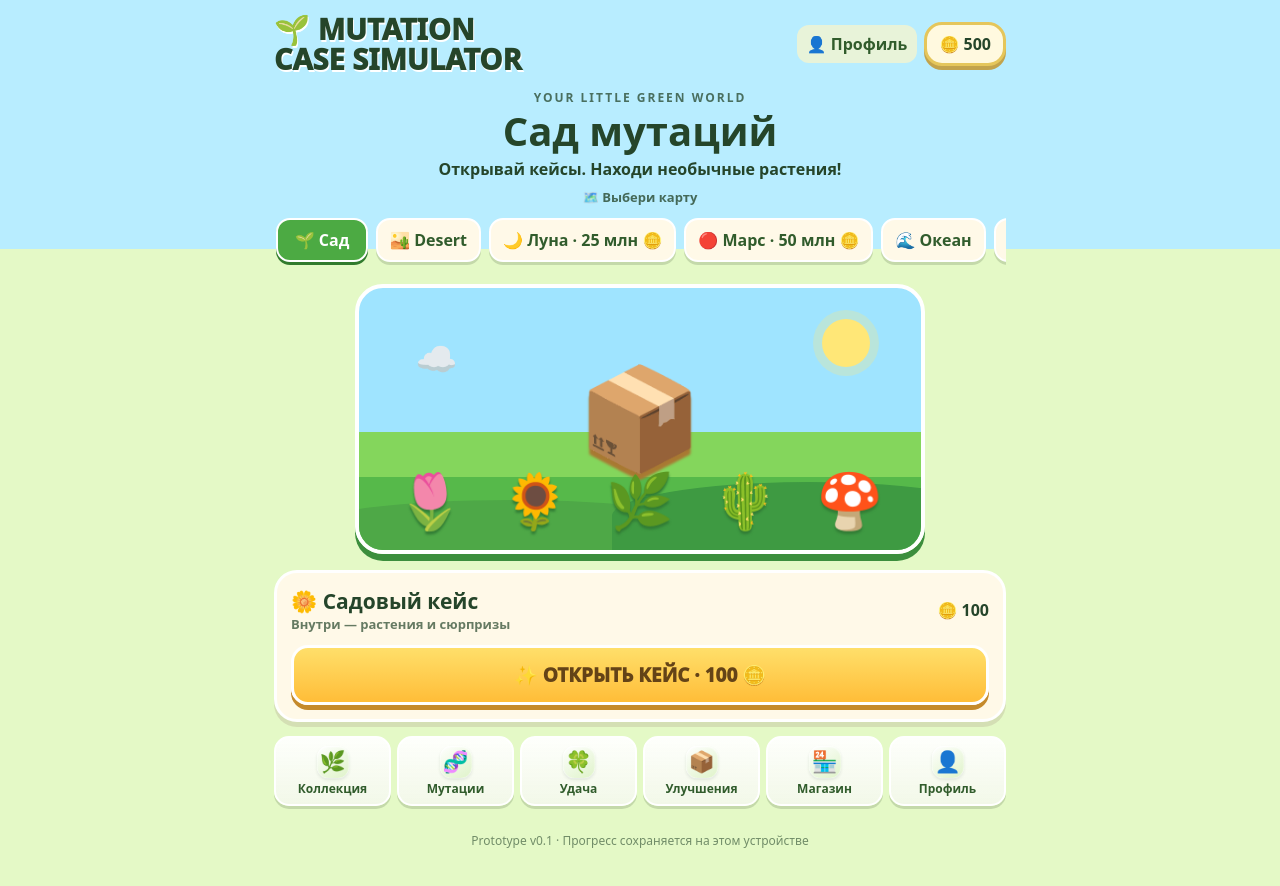
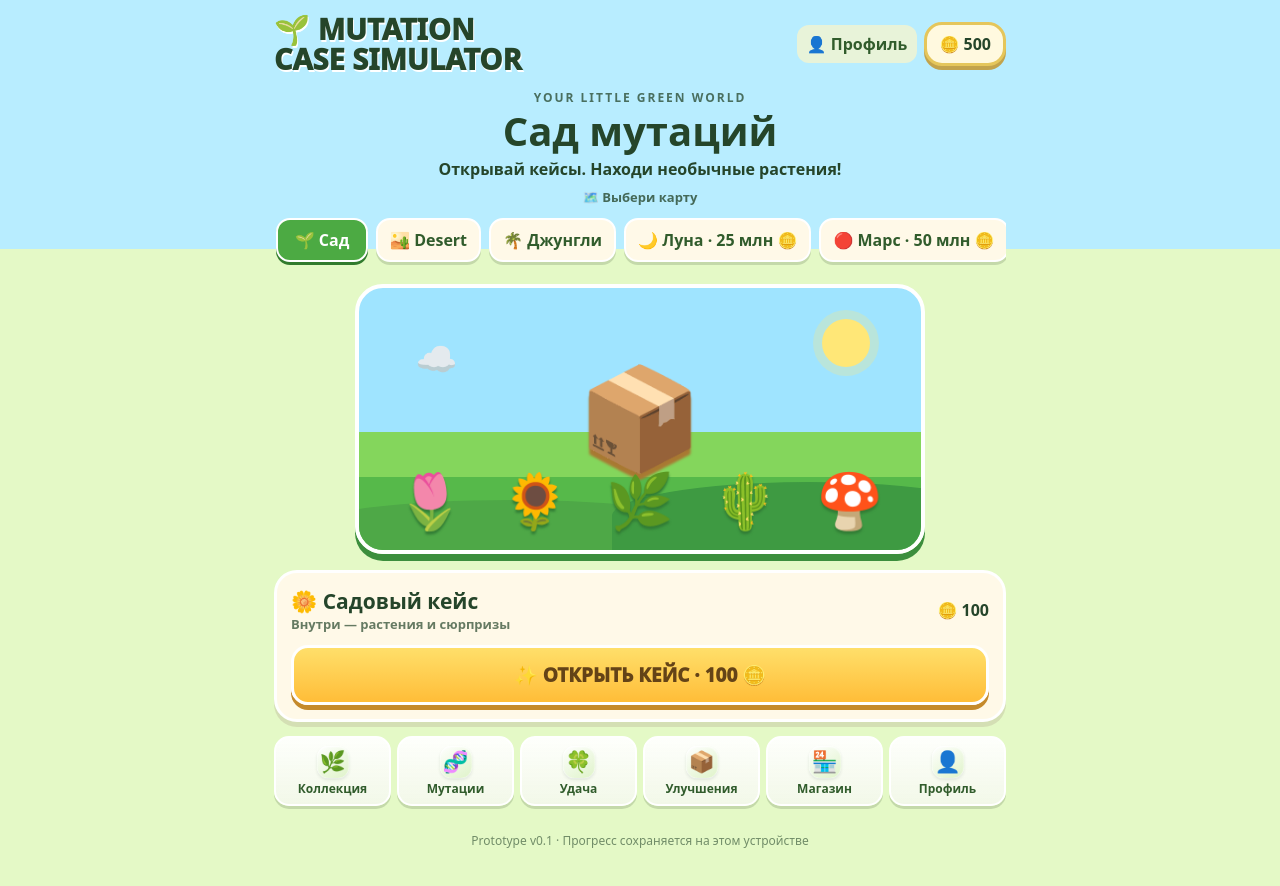
Before and after one commit to borgilovsana-ship-it/mutation-case-simulator, a website: page index.html in a window 1280 px wide. Drawn offline with Linux system fonts and the light colour scheme.

Commit message:
Reorder map selector and simplify worlds

```diff
--- a/index.html
+++ b/index.html
@@ -7,7 +7,7 @@
 </style></head><body><main class="app">
 <header class="top"><div class="logo">🌱 MUTATION<br>CASE SIMULATOR</div><div style="display:flex;align-items:center;gap:7px;flex-wrap:wrap;justify-content:flex-end"><button id="profileQuickBtn" class="smallbtn" aria-label="Открыть профиль игрока">👤 Профиль</button><div class="balance">🪙 <span id="coins">500</span></div></div></header>
 <section class="hero"><div class="eyebrow">YOUR LITTLE GREEN WORLD</div><h1>Сад мутаций</h1><p>Открывай кейсы. Находи необычные растения!</p></section>
-<div class="map-title">🗺️ Выбери карту</div><div class="map-picker" id="mapPicker" aria-label="Выбор карты"><button class="map-choice active" data-map="garden">🌱 Сад</button><button class="map-choice" data-map="desert">🏜️ Desert</button><button class="map-choice" data-map="moon">🌙 Луна · 25 млн 🪙</button><button class="map-choice" data-map="mars">🔴 Марс · 50 млн 🪙</button><button class="map-choice" data-map="ocean">🌊 Океан</button><button class="map-choice" data-map="jungle">🌴 Джунгли</button><button class="map-choice" data-map="hell">🔥 Ад · 100 млн 🪙</button><button class="map-choice" data-map="heaven">☁️ Небеса · 250 млн 🪙</button></div><div class="scene map-garden" aria-label="Текущая карта"><div class="sun"></div><div class="cloud">☁️</div><div class="hill"></div><div class="hill two"></div><div class="case" id="caseArt">📦</div><div class="plants"><span>🌷</span><span>🌻</span><span>🌿</span><span>🌵</span><span>🍄</span></div></div>
+<div class="map-title">🗺️ Выбери карту</div><div class="map-picker" id="mapPicker" aria-label="Выбор карты"><button class="map-choice active" data-map="garden">🌱 Сад</button><button class="map-choice" data-map="desert">🏜️ Desert</button><button class="map-choice" data-map="jungle">🌴 Джунгли</button><button class="map-choice" data-map="moon">🌙 Луна · 25 млн 🪙</button><button class="map-choice" data-map="mars">🔴 Марс · 50 млн 🪙</button><button class="map-choice" data-map="hell">🔥 Ад · 100 млн 🪙</button><button class="map-choice" data-map="heaven">☁️ Небеса · 250 млн 🪙</button></div><div class="scene map-garden" aria-label="Текущая карта"><div class="sun"></div><div class="cloud">☁️</div><div class="hill"></div><div class="hill two"></div><div class="case" id="caseArt">📦</div><div class="plants"><span>🌷</span><span>🌻</span><span>🌿</span><span>🌵</span><span>🍄</span></div></div>
 <section class="panel"><div class="case-info"><div><h2 id="caseTitle">🌼 Садовый кейс</h2><div class="muted" id="caseSubtitle">Внутри — растения и сюрпризы</div></div><strong id="casePrice">🪙 100</strong></div><button id="openBtn" class="primary">✨ ОТКРЫТЬ КЕЙС · 100 🪙</button><div id="lastReward" class="hidden" style="text-align:center;padding-top:12px"></div></section>
 <nav class="tabs"><button class="tab" data-tab="inventory"><span class="tab-icon">🌿</span><span>Коллекция</span></button><button class="tab" data-tab="mutations"><span class="tab-icon">🧬</span><span>Мутации</span></button><button class="tab" data-tab="luck"><span class="tab-icon">🍀</span><span>Удача</span></button><button class="tab" data-tab="caseup"><span class="tab-icon">📦</span><span>Улучшения</span></button><button class="tab" data-tab="shop"><span class="tab-icon">🏪</span><span>Магазин</span></button><button class="tab" data-tab="profile"><span class="tab-icon">👤</span><span>Профиль</span></button></nav>
 <section id="inventoryView" class="panel hidden"><div style="display:flex;align-items:center;justify-content:space-between;gap:10px;flex-wrap:wrap"><h2 class="section-title" style="margin:0">🌿 Твоя коллекция</h2><button id="sellAllBtn" class="sell" style="padding:10px 14px;font-weight:900">💰 Продать всё</button></div><div class="muted" id="inventoryCount">Пока пусто</div><div id="inventory" class="inventory"></div></section>
```
